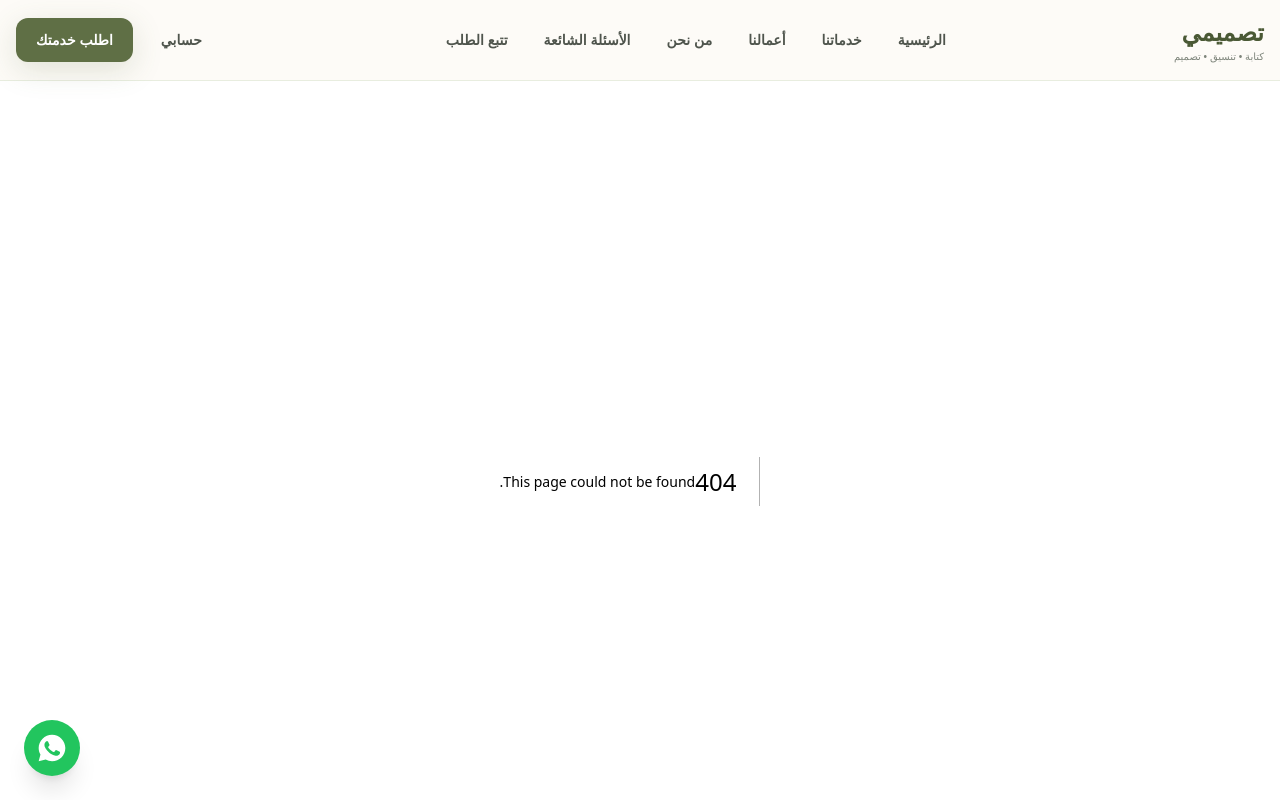
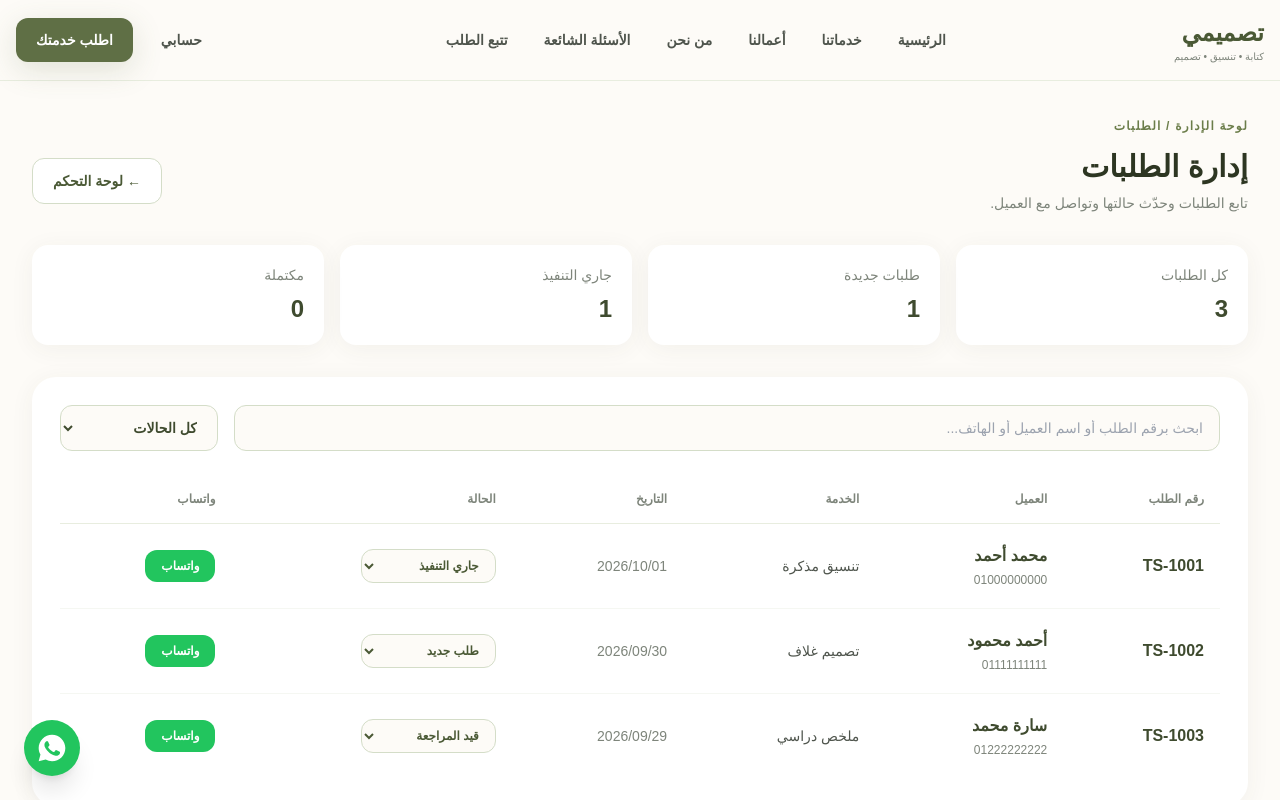
Before and after one commit to Mohamedwalied55/tasmimi, a Next.js app: page /admin/orders in a window 1280 px wide. Before the commit this address had no page. Shown: the top 800 px of the page. Built offline with nearby package versions, Linux system fonts and the light colour scheme.

Commit message:
Implement Admin Orders Page with status management

```diff
--- /dev/null
+++ b/src/app/admin/orders/page.tsx
@@ -0,0 +1,294 @@
+"use client";
+
+import { useState } from "react";
+
+type OrderStatus =
+  | "طلب جديد"
+  | "تم استلام الملفات"
+  | "جاري التنفيذ"
+  | "قيد المراجعة"
+  | "جاهز للتسليم"
+  | "مكتمل"
+  | "ملغي";
+
+type Order = {
+  id: string;
+  customer: string;
+  phone: string;
+  service: string;
+  date: string;
+  status: OrderStatus;
+};
+
+const initialOrders: Order[] = [
+  {
+    id: "TS-1001",
+    customer: "محمد أحمد",
+    phone: "01000000000",
+    service: "تنسيق مذكرة",
+    date: "2026/10/01",
+    status: "جاري التنفيذ",
+  },
+  {
+    id: "TS-1002",
+    customer: "أحمد محمود",
+    phone: "01111111111",
+    service: "تصميم غلاف",
+    date: "2026/09/30",
+    status: "طلب جديد",
+  },
+  {
+    id: "TS-1003",
+    customer: "سارة محمد",
+    phone: "01222222222",
+    service: "ملخص دراسي",
+    date: "2026/09/29",
+    status: "قيد المراجعة",
+  },
+];
+
+const statuses: OrderStatus[] = [
+  "طلب جديد",
+  "تم استلام الملفات",
+  "جاري التنفيذ",
+  "قيد المراجعة",
+  "جاهز للتسليم",
+  "مكتمل",
+  "ملغي",
+];
+
+export default function AdminOrdersPage() {
+  const [orders, setOrders] = useState(initialOrders);
+  const [search, setSearch] = useState("");
+  const [filter, setFilter] = useState("الكل");
+
+  const updateStatus = (id: string, status: OrderStatus) => {
+    setOrders((current) =>
+      current.map((order) =>
+        order.id === id ? { ...order, status } : order
+      )
+    );
+  };
+
+  const filteredOrders = orders.filter((order) => {
+    const matchesSearch =
+      order.id.toLowerCase().includes(search.toLowerCase()) ||
+      order.customer.toLowerCase().includes(search.toLowerCase()) ||
+      order.phone.includes(search);
+
+    const matchesFilter =
+      filter === "الكل" || order.status === filter;
+
+    return matchesSearch && matchesFilter;
+  });
+
+  return (
+    <main className="min-h-screen bg-cream-100 px-4 py-8 sm:px-6 lg:px-8">
+      <div className="mx-auto max-w-7xl">
+
+        <div className="mb-8">
+          <span className="text-xs font-black tracking-widest text-olive-500">
+            لوحة الإدارة / الطلبات
+          </span>
+
+          <div className="mt-3 flex flex-col justify-between gap-4 md:flex-row md:items-center">
+            <div>
+              <h1 className="text-3xl font-black text-olive-900">
+                إدارة الطلبات
+              </h1>
+
+              <p className="mt-2 text-sm text-warmGray-500">
+                تابع الطلبات وحدّث حالتها وتواصل مع العميل.
+              </p>
+            </div>
+
+            <a
+              href="/admin"
+              className="rounded-xl border border-olive-200 bg-white px-5 py-3 text-center text-sm font-bold text-olive-700 hover:bg-olive-50"
+            >
+              ← لوحة التحكم
+            </a>
+          </div>
+        </div>
+
+        <div className="grid gap-4 sm:grid-cols-2 lg:grid-cols-4">
+          <div className="rounded-2xl bg-white p-5 shadow-card">
+            <p className="text-sm text-warmGray-500">
+              كل الطلبات
+            </p>
+            <p className="mt-2 text-2xl font-black text-olive-800">
+              {orders.length}
+            </p>
+          </div>
+
+          <div className="rounded-2xl bg-white p-5 shadow-card">
+            <p className="text-sm text-warmGray-500">
+              طلبات جديدة
+            </p>
+            <p className="mt-2 text-2xl font-black text-olive-800">
+              {orders.filter((o) => o.status === "طلب جديد").length}
+            </p>
+          </div>
+
+          <div className="rounded-2xl bg-white p-5 shadow-card">
+            <p className="text-sm text-warmGray-500">
+              جاري التنفيذ
+            </p>
+            <p className="mt-2 text-2xl font-black text-olive-800">
+              {
+                orders.filter(
+                  (o) => o.status === "جاري التنفيذ"
+                ).length
+              }
+            </p>
+          </div>
+
+          <div className="rounded-2xl bg-white p-5 shadow-card">
+            <p className="text-sm text-warmGray-500">
+              مكتملة
+            </p>
+            <p className="mt-2 text-2xl font-black text-olive-800">
+              {orders.filter((o) => o.status === "مكتمل").length}
+            </p>
+          </div>
+        </div>
+
+        <section className="mt-8 rounded-3xl bg-white p-5 shadow-card sm:p-7">
+
+          <div className="flex flex-col gap-4 lg:flex-row">
+            <input
+              value={search}
+              onChange={(e) => setSearch(e.target.value)}
+              placeholder="ابحث برقم الطلب أو اسم العميل أو الهاتف..."
+              className="flex-1 rounded-xl border border-olive-200 bg-cream-100 px-4 py-3 text-sm outline-none focus:border-olive-500"
+            />
+
+            <select
+              value={filter}
+              onChange={(e) => setFilter(e.target.value)}
+              className="rounded-xl border border-olive-200 bg-cream-100 px-4 py-3 text-sm font-semibold text-olive-800 outline-none"
+            >
+              <option value="الكل">كل الحالات</option>
+
+              {statuses.map((status) => (
+                <option key={status} value={status}>
+                  {status}
+                </option>
+              ))}
+            </select>
+          </div>
+
+          <div className="mt-6 overflow-x-auto">
+            <table className="w-full min-w-[900px] text-right">
+              <thead>
+                <tr className="border-b border-olive-100 text-xs text-warmGray-500">
+                  <th className="px-4 py-4">رقم الطلب</th>
+                  <th className="px-4 py-4">العميل</th>
+                  <th className="px-4 py-4">الخدمة</th>
+                  <th className="px-4 py-4">التاريخ</th>
+                  <th className="px-4 py-4">الحالة</th>
+                  <th className="px-4 py-4">واتساب</th>
+                </tr>
+              </thead>
+
+              <tbody>
+                {filteredOrders.map((order) => (
+                  <tr
+                    key={order.id}
+                    className="border-b border-olive-50 last:border-0"
+                  >
+                    <td className="px-4 py-5">
+                      <span className="font-black text-olive-800">
+                        {order.id}
+                      </span>
+                    </td>
+
+                    <td className="px-4 py-5">
+                      <p className="font-bold text-olive-800">
+                        {order.customer}
+                      </p>
+
+                      <p className="mt-1 text-xs text-warmGray-500">
+                        {order.phone}
+                      </p>
+                    </td>
+
+                    <td className="px-4 py-5 text-sm text-warmGray-700">
+                      {order.service}
+                    </td>
+
+                    <td className="px-4 py-5 text-sm text-warmGray-500">
+                      {order.date}
+                    </td>
+
+                    <td className="px-4 py-5">
+                      <select
+                        value={order.status}
+                        onChange={(e) =>
+                          updateStatus(
+                            order.id,
+                            e.target.value as OrderStatus
+                          )
+                        }
+                        className="rounded-xl border border-olive-200 bg-cream-100 px-3 py-2 text-xs font-bold text-olive-700 outline-none"
+                      >
+                        {statuses.map((status) => (
+                          <option key={status} value={status}>
+                            {status}
+                          </option>
+                        ))}
+                      </select>
+                    </td>
+
+                    <td className="px-4 py-5">
+                      <a
+                        href={`https://wa.me/2${order.phone.replace(
+                          /^0/,
+                          ""
+                        )}?text=${encodeURIComponent(
+                          `مرحباً ${order.customer}،\n\nتحديث طلبك ${order.id}: ${order.status}\n\nتصميمي`
+                        )}`}
+                        target="_blank"
+                        rel="noopener noreferrer"
+                        className="inline-flex rounded-xl bg-green-500 px-4 py-2 text-xs font-bold text-white transition hover:bg-green-600"
+                      >
+                        واتساب
+                      </a>
+                    </td>
+                  </tr>
+                ))}
+              </tbody>
+            </table>
+
+            {filteredOrders.length === 0 && (
+              <div className="py-14 text-center">
+                <div className="text-4xl">📦</div>
+
+                <h3 className="mt-4 font-black text-olive-800">
+                  لا توجد طلبات
+                </h3>
+
+                <p className="mt-2 text-sm text-warmGray-500">
+                  جرّب تغيير البحث أو الفلتر.
+                </p>
+              </div>
+            )}
+          </div>
+        </section>
+
+        <div className="mt-6 rounded-2xl border border-olive-100 bg-olive-50 p-5">
+          <p className="text-sm font-bold text-olive-800">
+            ملاحظة
+          </p>
+
+          <p className="mt-2 text-xs leading-6 text-warmGray-600">
+            البيانات الحالية تجريبية. بعد ربط قاعدة البيانات، أي تغيير
+            في حالة الطلب سيتم حفظه فعليًا، ويمكننا إضافة إرسال إشعار
+            واتساب تلقائي عند تغيير الحالة.
+          </p>
+        </div>
+
+      </div>
+    </main>
+  );
+}
```
